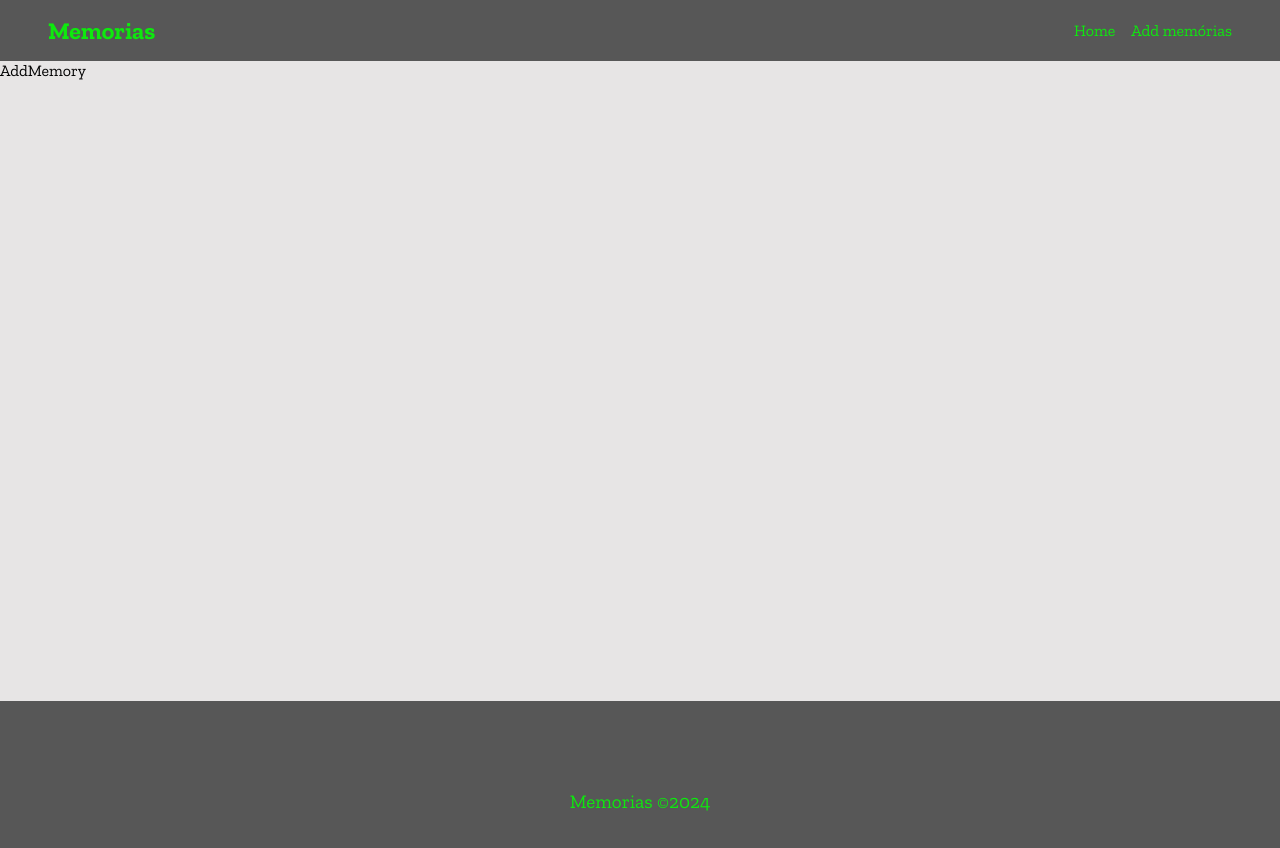
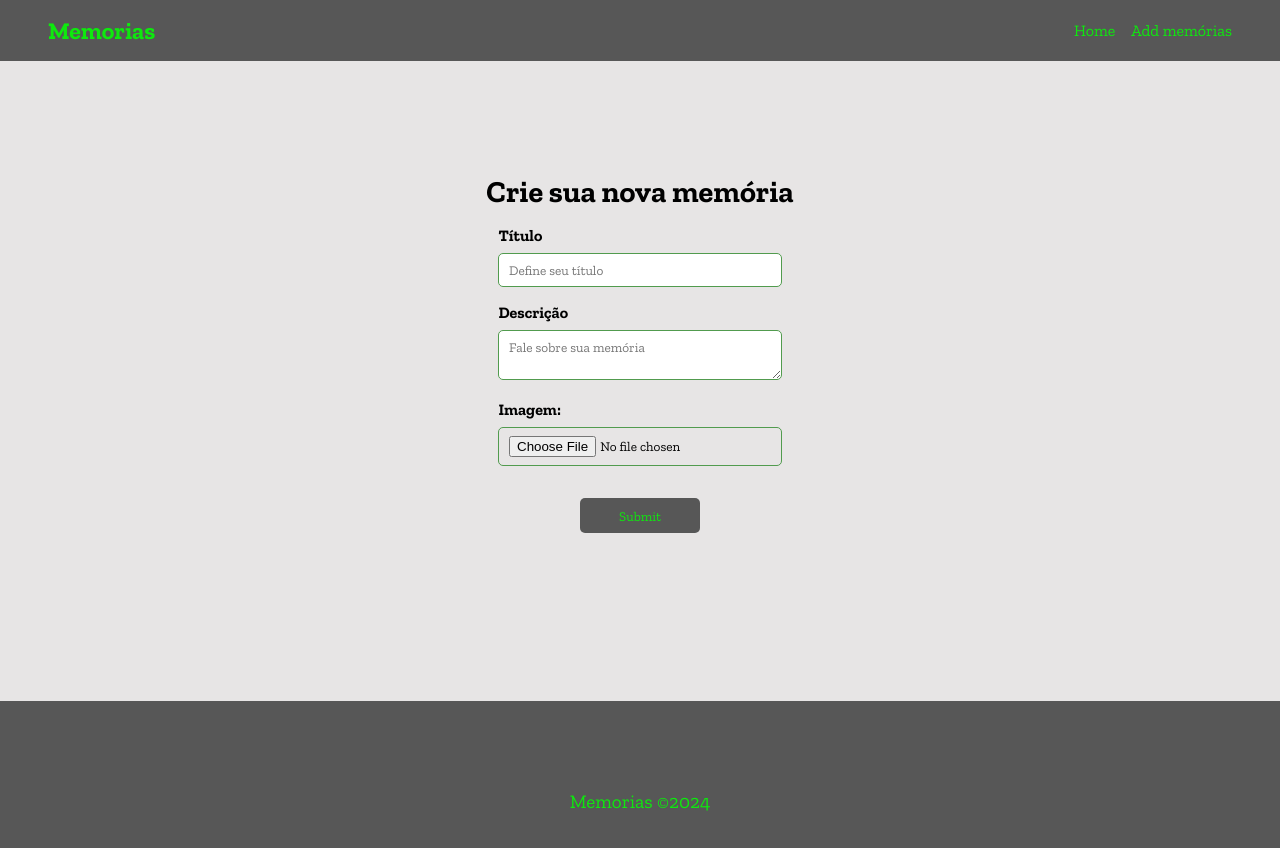
Before and after one commit to CeloAraujo/Memorias, a React (Vite) app in the folder frontend/: page /add-memory in a window 1280 px wide. Shown: the top 848 px of the page. Built offline with nearby package versions, Linux system fonts and the light colour scheme.

Commit message:
axios e adicionar memoria (template)

```diff
--- a/frontend/src/index.css
+++ b/frontend/src/index.css
@@ -1,22 +1,54 @@
-*{
+* {
   padding: 0;
   margin: 0;
   box-sizing: border-box;
   font-family: "Zilla Slab";
 }
 
-img{
+img {
   width: 100%;
 }
 
-ul{
+ul {
   list-style: none;
 }
 
-a{
-text-decoration: none;
+a {
+  text-decoration: none;
 }
 
-h3{
+h3 {
   margin-bottom: 1.2rem;
 }
+
+.btn {
+  background-color: #575757;
+  color: #0ee90e;
+  border-radius: 5px;
+  padding: 0.6rem 1rem;
+  max-width: 120px;
+  text-align: center;
+  border: none;
+  transition: 0.4s;
+  cursor: pointer;
+}
+
+.btn:hover {
+  background-color: #0ee90e;
+  color: #575757;
+  font-size: 1.01rem;
+}
+
+form {
+  display: flex;
+  flex-direction: column;
+  gap: 1rem;
+}
+
+input,
+textarea {
+  padding: 0.5rem 0.6rem;
+  border-radius: 5px;
+  border: 1px solid #519b4e;
+  width: 100%;
+}
--- /dev/null
+++ b/frontend/src/routes/AddMemory.css
@@ -0,0 +1,26 @@
+.addmemory-page{
+    display: flex;
+    flex-direction: column;
+    justify-content: center;
+    align-items: center;
+    padding: 10vh;
+}
+
+.addmemory-page h2{
+    padding: 2rem 0 1rem;
+    text-align: center;
+    font-size: 1.9rem;
+}
+
+.addmemory-page form {
+    max-width: 500px;
+}
+
+.addmemory-page p{
+    font-weight: bold;
+    margin-bottom: .5rem;
+}
+
+.btn{
+   margin: 1rem auto ;
+}
--- a/frontend/src/routes/AddMemory.jsx
+++ b/frontend/src/routes/AddMemory.jsx
@@ -1,9 +1,37 @@
-import React from 'react'
+import { useState } from "react";
+import axios from "axios";
 
+import "./AddMemory.css";
 const AddMemory = () => {
   return (
-    <div>AddMemory</div>
-  )
-}
+    <div className="addmemory-page">
+      <h2>Crie sua nova memória</h2>
+      <form>
+        <label>
+          <p>Título</p>
+          <input
+            type="text"
+            placeholder="Define seu título"
+            name="title"
+            required
+          />
+        </label>
+        <label>
+          <p>Descrição</p>
+          <textarea
+            placeholder="Fale sobre sua memória"
+            name="description"
+            required
+          ></textarea>
+        </label>
+        <label>
+          <p>Imagem:</p>
+          <input type="file" name="image" />
+        </label>
+        <input type="submit" className="btn" />
+      </form>
+    </div>
+  );
+};
 
-export default AddMemory
+export default AddMemory;
```
Also changed, not shown: frontend/src/axios-config.js (added, +9 -0 lines).
